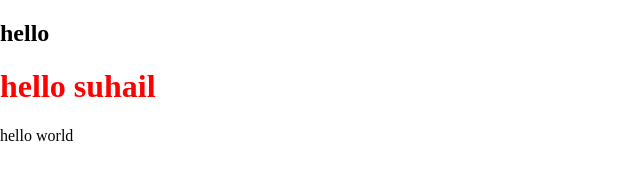
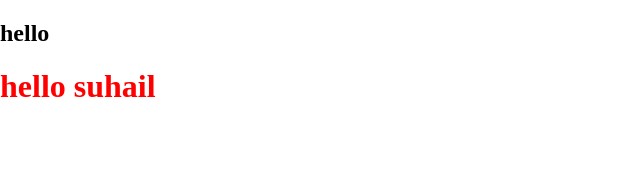
Before and after one commit to suhailahmad224/learning-git, a plain HTML site: page index.html in a window 1280 px wide. Shown: the full height of the page, 0-640 px from the left. Drawn offline with Linux system fonts and the light colour scheme.

Commit message:
modefiel html and css file

```diff
--- a/index.html
+++ b/index.html
@@ -9,6 +9,6 @@
 <body>
     <h2>hello</h2>
     <h1>hello suhail</h1>
-    <p>hello world</p>
+
 </body>
 </html>
--- a/style.css
+++ b/style.css
@@ -1,5 +1,6 @@
 body{
     margin: 0;
+    padding:  0;
 }
 h1{
     color: red;
```
